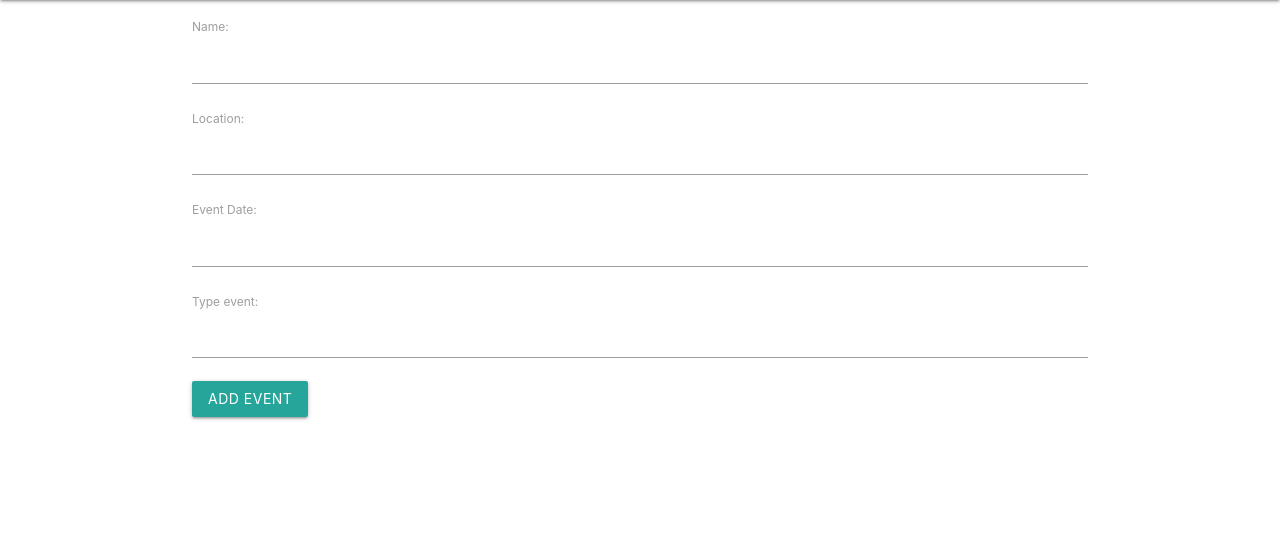
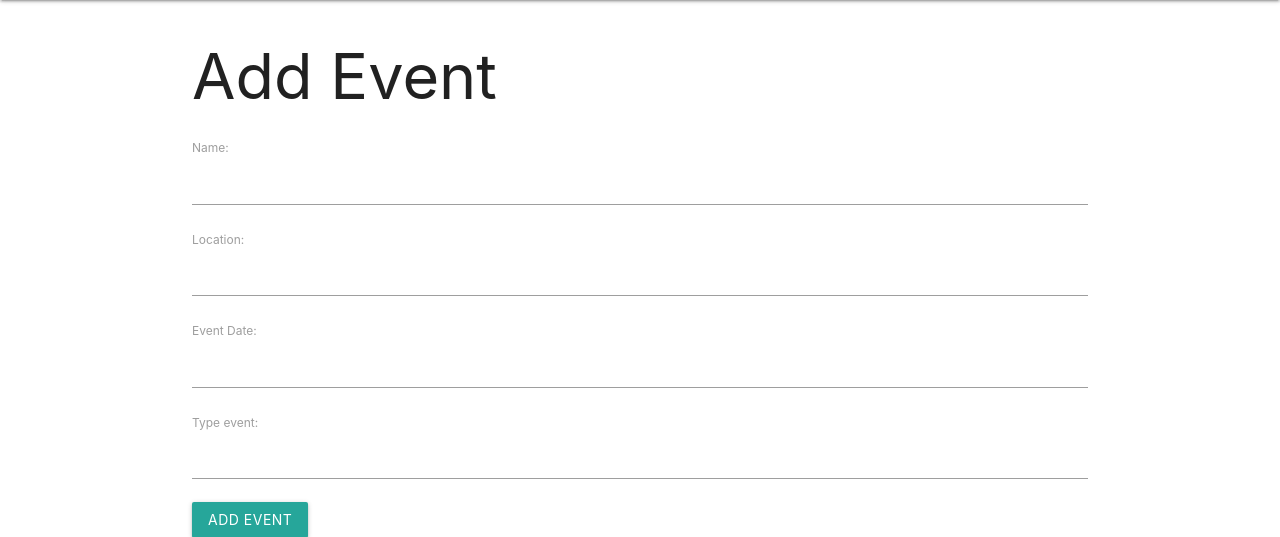
Before and after one commit to wfung14/Happenings, a Django app: page /events/add/ in a window 1280 px wide. Shown: the part 64-601 px from the top of the page. Run offline with Django 4.2, Linux system fonts and the light colour scheme; the visitor is signed in with stand-in values (Sample User, id 1).

Commit message:
add event detail functionality

```diff
--- a/happeningconnoisseur/main_app/templates/events/add.html
+++ b/happeningconnoisseur/main_app/templates/events/add.html
@@ -1,4 +1,6 @@
 {% extends 'base.html' %} {% block content %}
+
+<h1>Add Event</h1>
 <div class="col s6">
   <form method="POST">
     {% csrf_token %}
--- a/happeningconnoisseur/main_app/templates/events/detail.html
+++ b/happeningconnoisseur/main_app/templates/events/detail.html
@@ -1,9 +1,8 @@
 {% extends 'base.html' %}
 {% block content %}
 
-<h1>Event List</h1>
+<h1>Event</h1>
 
-{% for event in events %}
     <div class="card">
       <div class="card-content">
         <span class="card-title">{{ event.name }}</span>
@@ -13,6 +12,5 @@
         <p>Type: {{ event.type_event }}</p>
       </div>
     </div>
-{% endfor %}
 
 {% endblock %}
--- a/happeningconnoisseur/main_app/views.py
+++ b/happeningconnoisseur/main_app/views.py
@@ -4,8 +4,6 @@ from django.contrib.auth.forms import UserCreationForm
 from .models import Event
 from django.contrib.auth.decorators import login_required
 from .forms import EventForm
-
-
 
 
 def events_index(request):
@@ -18,8 +16,7 @@ def events_index(request):
 @login_required
 def events_detail(request, event_id):
     event = Event.objects.get(id=event_id)
-    event_form = EventForm()
-    return render(request, 'events/detail.html', {'event': event, 'event_form': event_form})
+    return render(request, 'events/detail.html', {'event': event})
 
 
 @login_required
```
